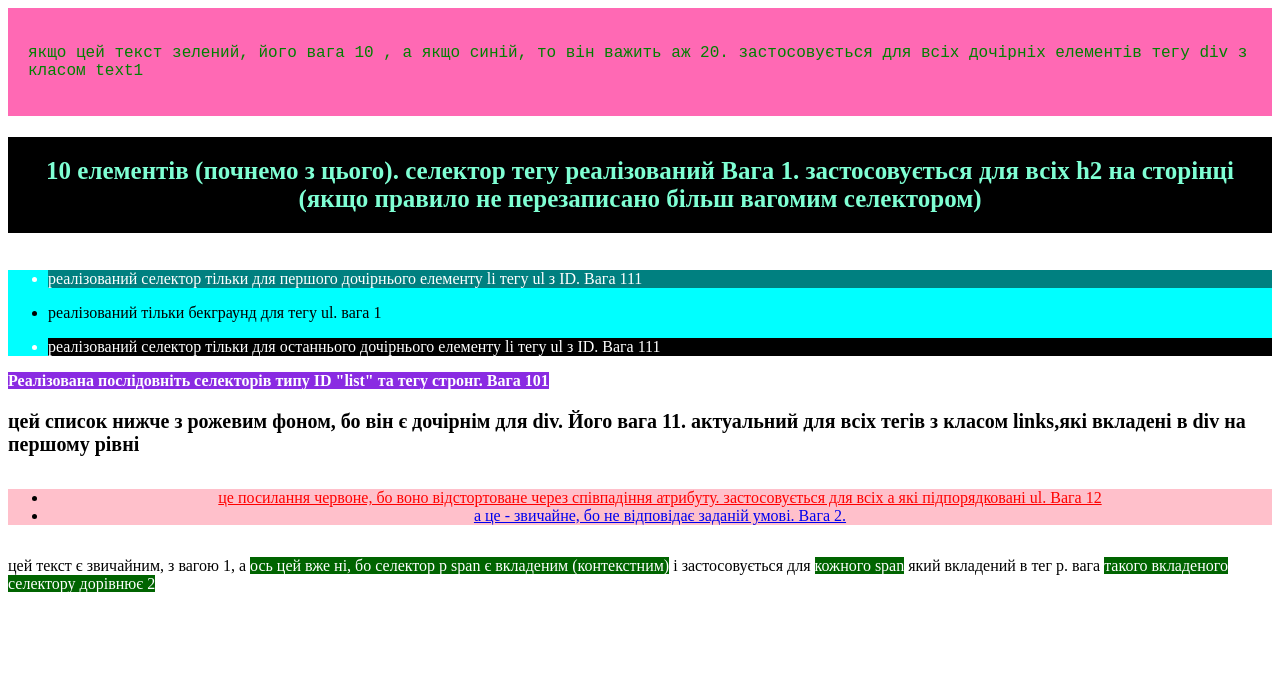
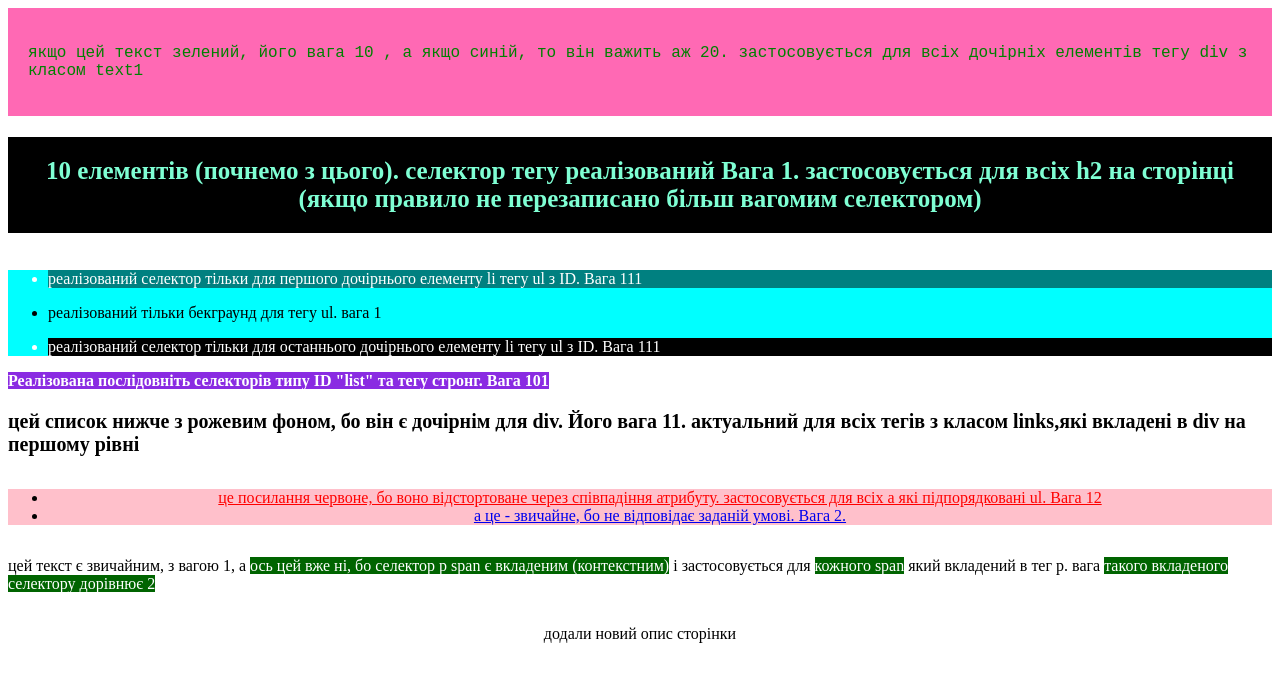
Before and after one commit to akuiemzhi/hillel-homework-repository, a plain HTML site: page index.html in a window 1280 px wide. Drawn offline with Linux system fonts and the light colour scheme.

Commit message:
new page description

```diff
--- a/index.html
+++ b/index.html
@@ -68,5 +68,7 @@
       вага
       <span>такого вкладеного селектору дорівнює 2</span>
     </p>
+
+    <p>додали новий опис сторінки</p>
   </body>
 </html>
```
Also changed, not shown: style.css (line endings or trailing spaces).
